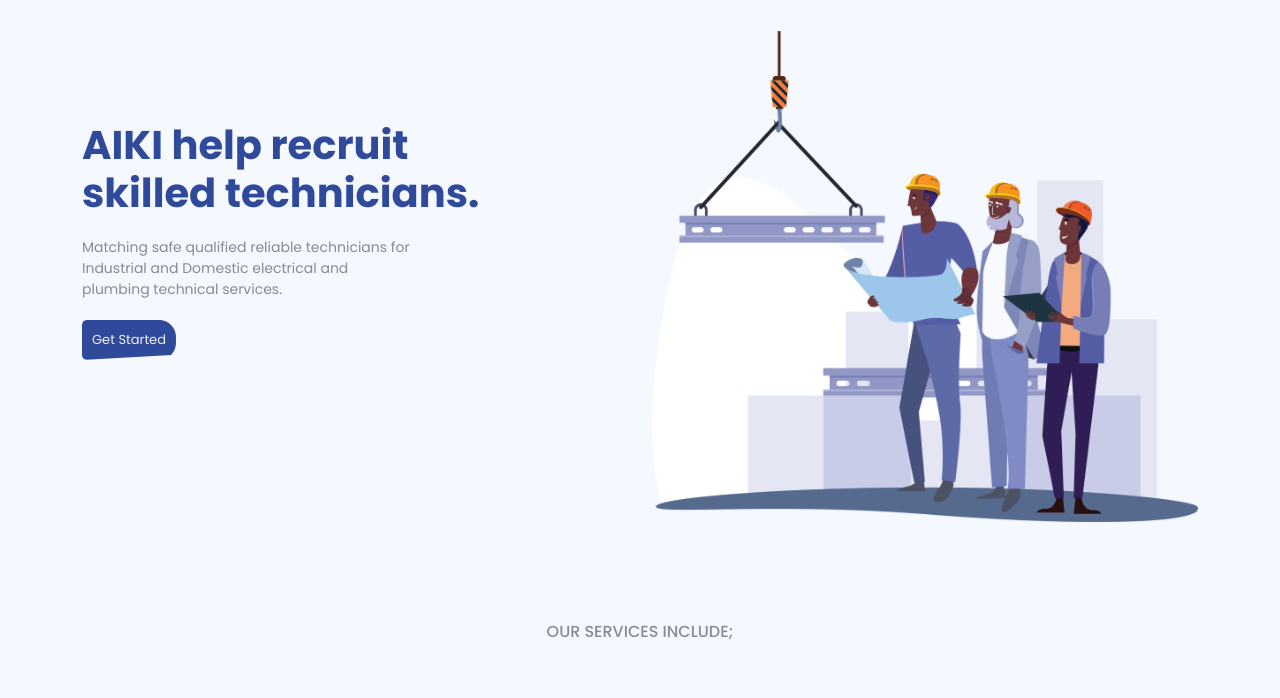
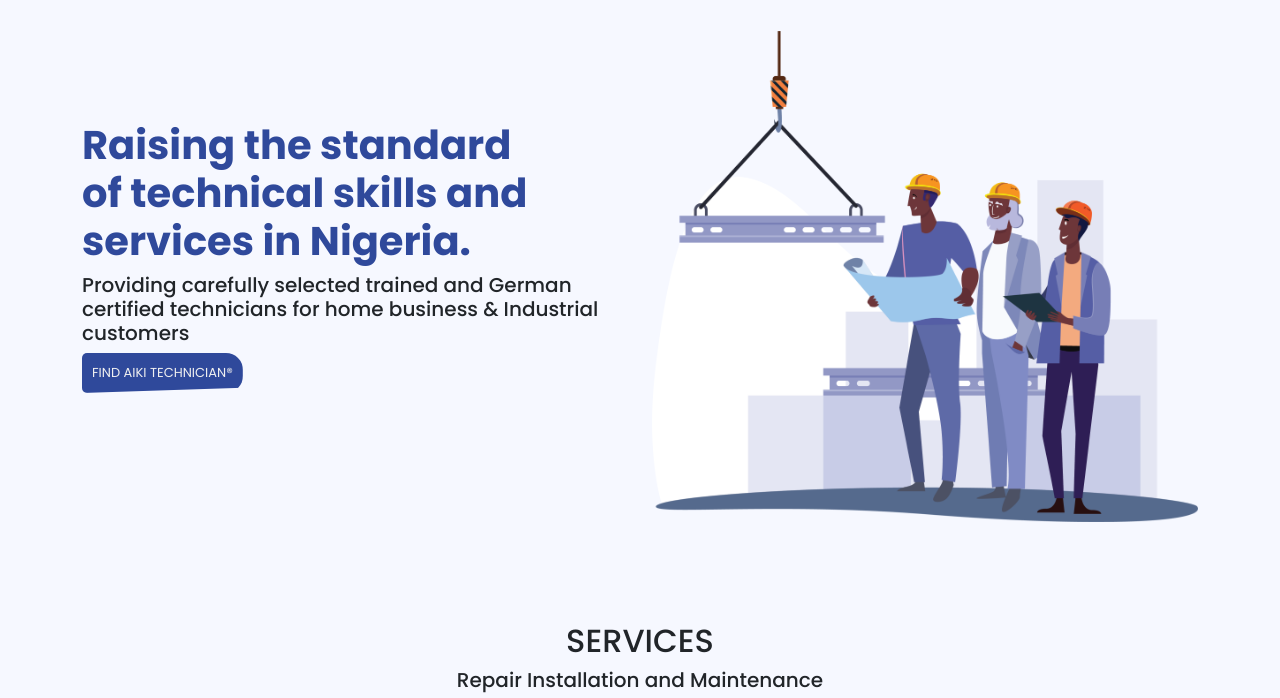
Before and after one commit to grace22411/aiki-services, a plain HTML site: page index.html in a window 1280 px wide. Shown: the part 89-787 px from the top of the page. Drawn offline with nearby package versions, Linux system fonts and the light colour scheme.

Commit message:
changes made

```diff
--- a/index.html
+++ b/index.html
@@ -28,14 +28,12 @@
         <div class="col-md-6 caption-text">
           <div class="text">
             <h1>
-              AIKI help recruit <br />
-              skilled technicians.
+              Raising the standard <br />of technical skills and <br />services in Nigeria.
             </h1>
-            <p>
-              Matching safe qualified reliable technicians for Industrial and
-              Domestic electrical and plumbing technical services.
-            </p>
-            <a href=""><button>Get Started</button></a>
+            <h5>
+              Providing carefully selected trained and German certified technicians for home business & Industrial customers
+            </h5>
+            <a href="https://aiki.provehub.com/web/start"><button style="font-size: 34px">FIND AIKI TECHNICIAN®</button></a>
           </div>
         </div>
         <div class="col-md-6 image">
@@ -45,7 +43,8 @@
     </div>
 
     <div class="textofservice">
-      <h3>OUR SERVICES INCLUDE;</h3>
+      <h2 class="text-center">SERVICES</h2>
+      <h5 class="text-center">Repair Installation and Maintenance </h5>
     </div>
     <div class="services">
       <div class="container">
@@ -76,7 +75,38 @@
               <button>Read More</button>
             </div>
           </div>
+          <!-- second row -->
+          <!-- <div class="col-md-6">
+            <div class="plumbing">
+              <div class="image-service">
+                <img src="images/Plumbing.png" alt="" />
+              </div>
+              <h3>Plumbing</h3>
+              <p>
+                Lorem ipsum dolor sit amet, consectetur adipiscing elit, sed do
+                eiusmod tempor incididunt ut labore et dolore magna aliqua
+              </p>
+              <button>Read More</button>
+            </div>
+          </div>
+          <div class="col-md-6">
+            <div class="electrical">
+              <div class="image-service">
+                <img src="images/Electrical Engineer.png" alt="" />
+              </div>
+              <h3>Electrical Engineering</h3>
+              <p>
+                Lorem ipsum dolor sit amet, consectetur adipiscing elit, sed do
+                eiusmod tempor incididunt ut labore et dolore magna aliqua
+              </p>
+              <button>Read More</button>
+            </div>
+          </div> -->
+
+        <!-- end -->
         </div>
+
+
       </div>
     </div>
     <div class="textofservice">
```
